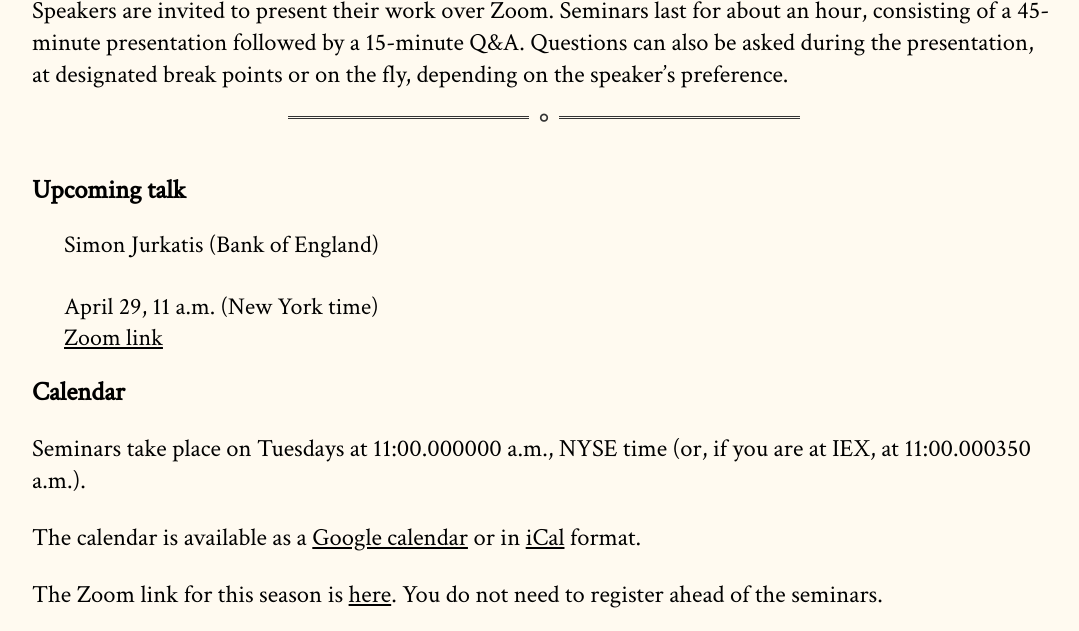
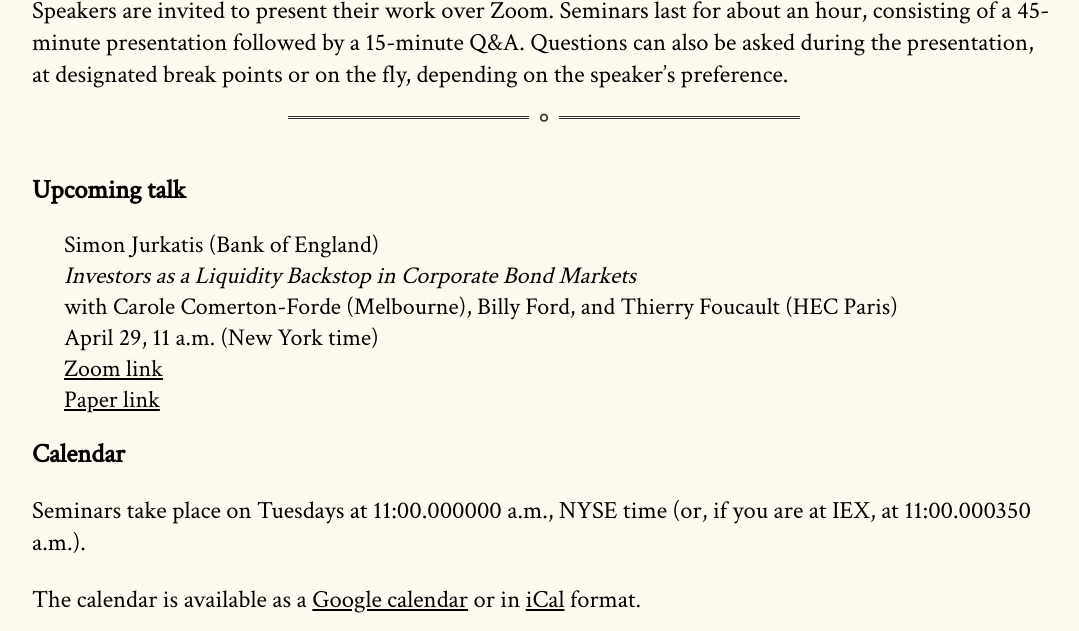
Before and after one commit to cpfiffer/microstructure.exchange, a Jekyll site: the page built from index.md, in a window 1280 px wide and 900 px high, scrolled down 345 px, cut to the strip 0-631 px from the top of the window. Shown: the whole strip, without its empty margins (96-1175 px from the left). Built offline with Jekyll 4.4.1, drawn with Linux system fonts in a browser that asks for light colours; some web fonts are replaced; part of the change alters nothing that is shown.

Commit message:
Update _config.yml

```diff
--- a/_config.yml
+++ b/_config.yml
@@ -12,12 +12,12 @@ github:
 
 speaker-info:
   speaker-name: "Simon Jurkatis (Bank of England)"
-  #speaker-paper: "Retail Limit Orders"
-  #coauthors: "Mehrdad Samadi (Fed Board), Jonathan Sokobin (FINRA) and Kumar Venkataraman (SMU)"
+  speaker-paper: "Investors as a Liquidity Backstop in Corporate Bond Markets"
+  coauthors: "Carole Comerton-Forde (Melbourne), Billy Ford, and Thierry Foucault (HEC Paris)"
   speaker-date: "April 29, 11 a.m. (New York time)"
   #paper-link: "https://papers.ssrn.com/sol3/papers.cfm?abstract_id=5089905"
-  #paper-link: "papers/Retail Limit Orders 04082025.pdf" # If you have a file instead
+  paper-link: "papers/Liquidity_provision_in_bonds_20250424.pdf" # If you have a file instead
   webinar-link: "https://us06web.zoom.us/j/86070822952?pwd=NJiITDJTcek6eQNKmttaao34HWsysw.1"
   # discussant: "Michael Noe (Eurex), Amit Goyal (SFI/Lausanne), and Eric Uhlmann (INSEAD)"
   # slides-link: /slides/RobinhoodSlides_TME.pdf
-  #abstract: "Using a large sample of orders from 19 active U.S. retail brokers, we analyze retail traders’ use of marketable and limit orders, brokers’ order handling practices, and order execution quality. Limit orders play a significant role in retail trading, accounting for 25.5% of orders and 30% of submitted shares. They incur lower trading costs than marketable orders; a result robust to controls for differences across stocks, order placement time, order size, trade direction and brokerages. Retail limit orders are often placed behind the best quotes, stay open longer, and have higher fill rates than previously reported in market-level statistics. Overall, limit orders help retail traders reduce trading costs by being patient and supplying liquidity in the current market structure."
+  #abstract: "Investors act as a liquidity back-stop in the corporate bond market. By providing liquidity, investors help ease dealers’ balance sheet constraints, especially during market stress. During the March 2020 Dash-for-Cash, in bonds where investors stopped providing liquidity, transaction costs rose by 38%. We find the composition of types of liquidity providers — rather than just their presence shapes trading costs. Dealers relying on flexible-mandate investors, such as hedge funds, are more resilient to liquidity shocks. Dealers offer discounts to investors for past liquidity services to maintain liquidity provider networks. These discounts represent two-thirds of relationship discounts."
```
